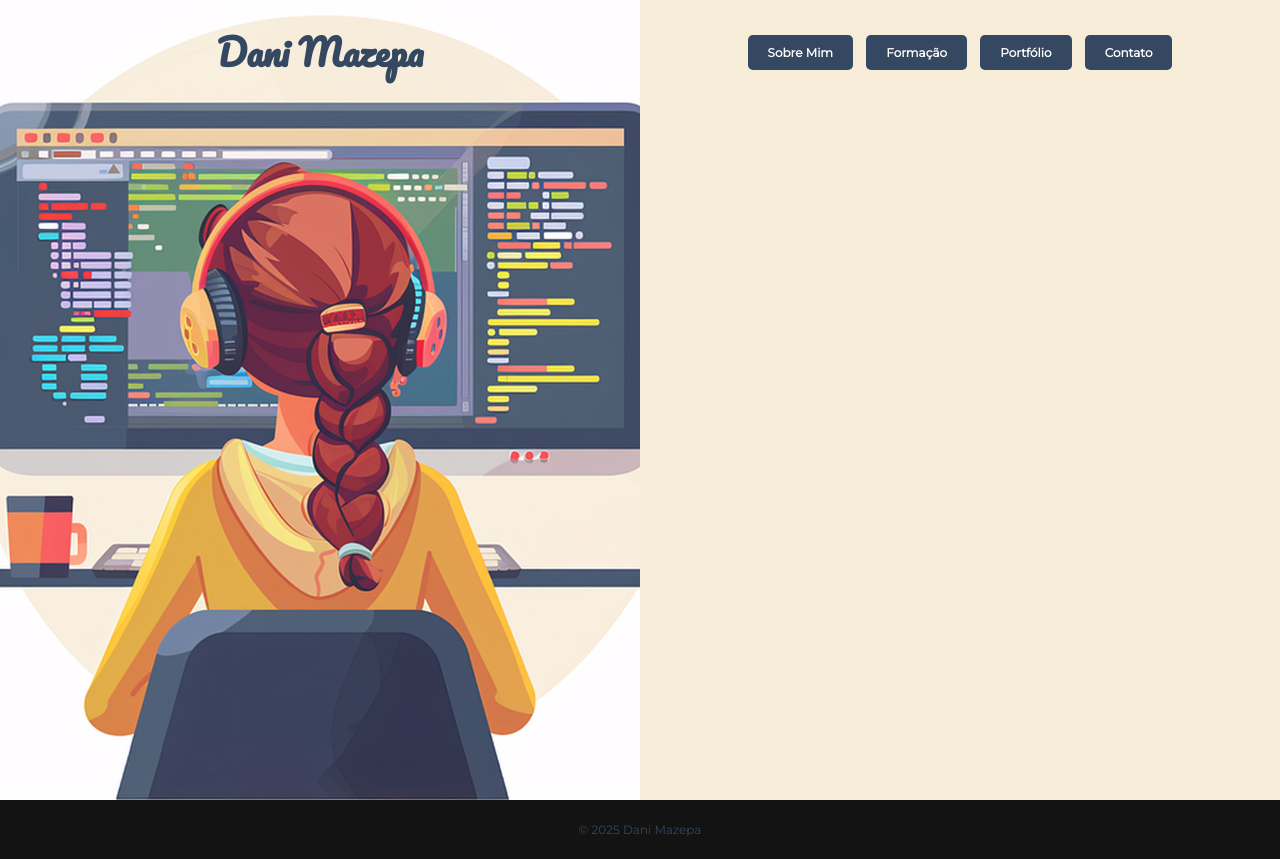
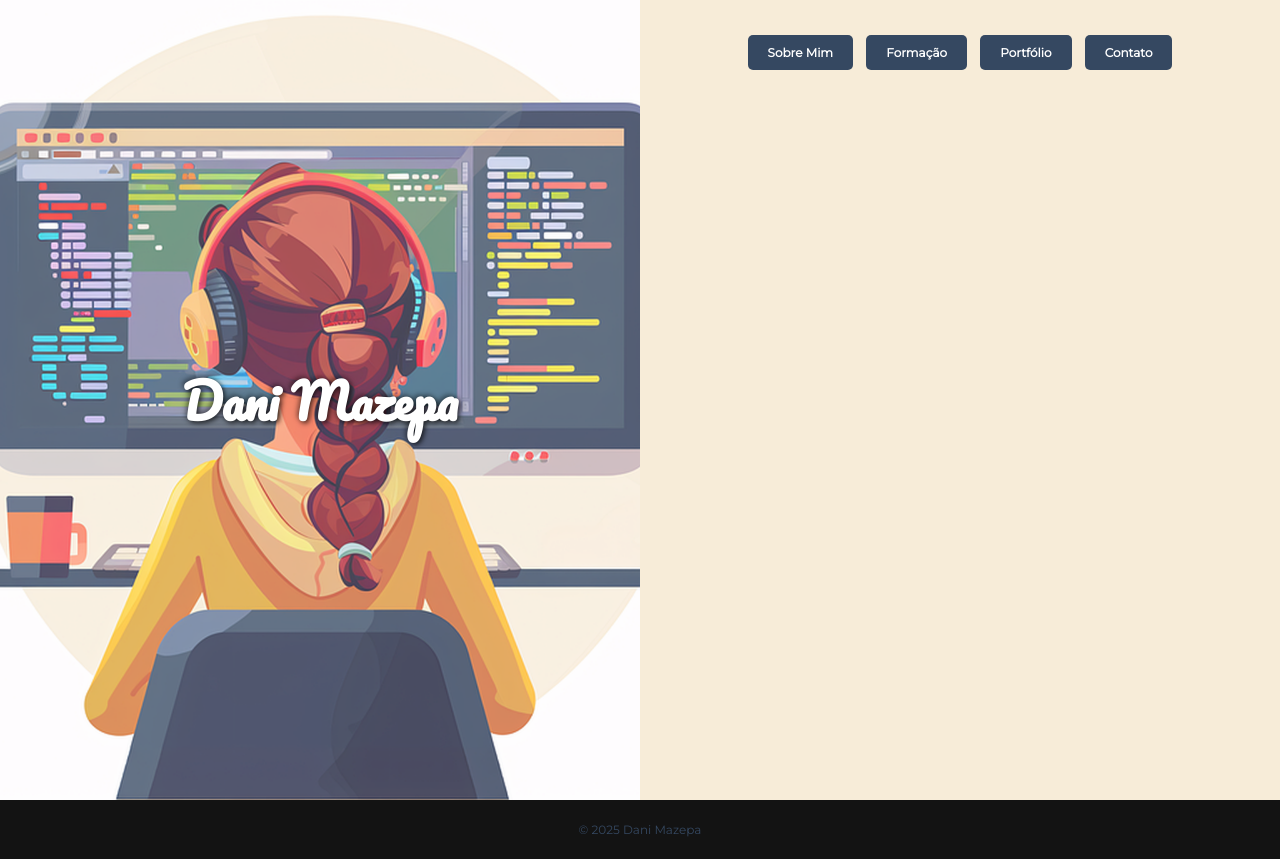
Before and after one commit to DaniMazepa/portfolio, a plain HTML site: page index.html in a window 1280 px wide. Drawn offline with Linux system fonts and the light colour scheme.

Commit message:
Add files via upload

```diff
--- a/abas.css
+++ b/abas.css
@@ -23,18 +23,19 @@ body {
 .nome {
   font-family: 'Pacifico', cursive;
   position: absolute;
-  top: -10px;
-  text-align: center;
-  font-size: 3em;
+  font-size: 4em;
   z-index: 2;
-  color: #354861;
+  color: white;
+  text-shadow:
+    2px 2px 5px rgba(0, 0, 0, 0.7),
+   -2px -2px 5px rgba(0, 0, 0, 0.4);
   }
 
 .foto {
   width: 100%;
   height: 100%;
   object-fit: cover;
-  opacity: 0.9;
+  opacity: 0.8;
   object-position: center top;
   }
 
```
